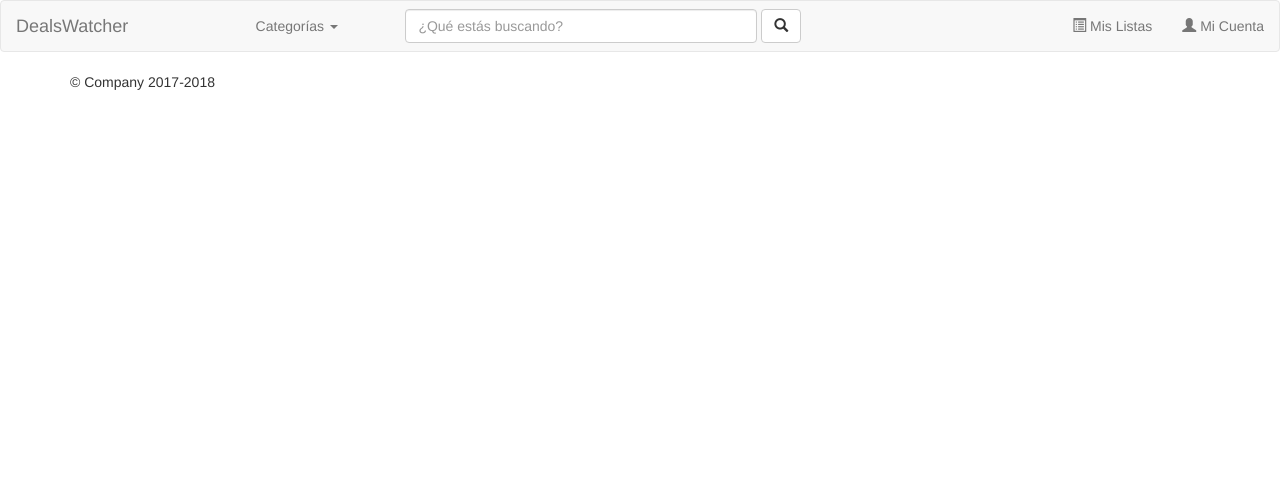
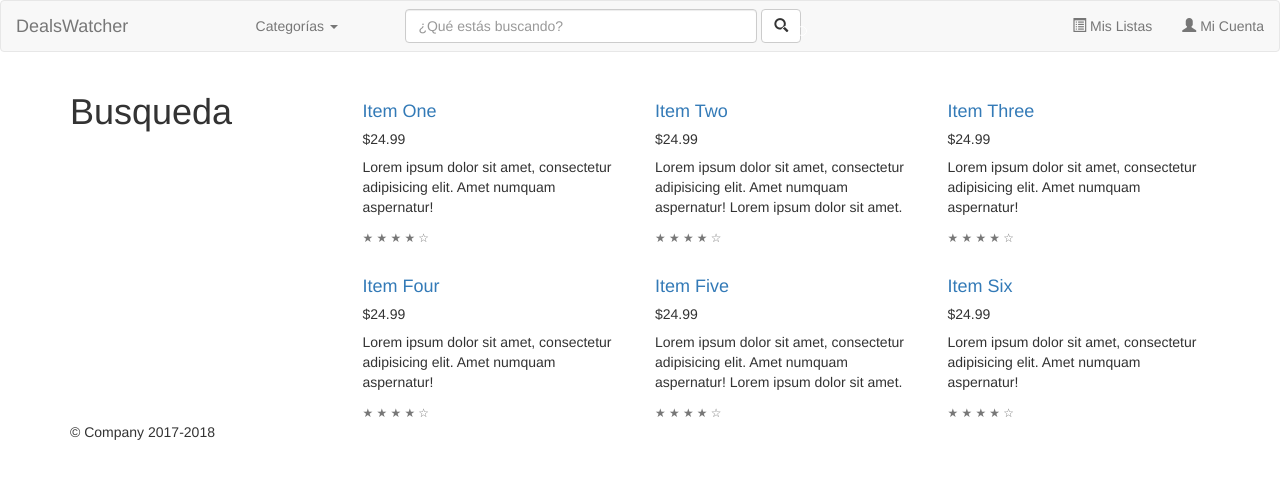
Before and after one commit to Hypnockz/Interfaces, a PHP site: page /Busqueda.php in a window 1280 px wide. Shown: the top 479 px of the page. Run offline with PHP 8.4, Linux system fonts and the light colour scheme.

Commit message:
Agregando productos de busqueda

```diff
--- a/Busqueda.php
+++ b/Busqueda.php
@@ -3,7 +3,7 @@
 
 <link href="//maxcdn.bootstrapcdn.com/bootstrap/3.3.0/css/bootstrap.min.css" rel="stylesheet" id="bootstrap-css">
 <script src="//maxcdn.bootstrapcdn.com/bootstrap/3.3.0/js/bootstrap.min.js"></script>
-<link rel="stylesheet" type="text/css" href="assets/css/Carousel.css">
+<link rel="stylesheet" type="text/css" href="assets/css/shop-homepage.css">
 
 
 
@@ -33,7 +33,145 @@
 
 
     </main>
+    <div class="container">
 
+      <div class="row">
+
+        <div class="col-lg-3">
+
+          <h1 class="my-4">Busqueda</h1>
+
+
+        </div>
+        <!-- /.col-lg-3 -->
+
+        <div class="col-lg-9">
+
+          <div id="carouselExampleIndicators" class="carousel slide my-4" data-ride="carousel">
+            <ol class="carousel-indicators">
+              <li data-target="#carouselExampleIndicators" data-slide-to="0" class="active"></li>
+              <li data-target="#carouselExampleIndicators" data-slide-to="1"></li>
+              <li data-target="#carouselExampleIndicators" data-slide-to="2"></li>
+            </ol>
+
+            <a class="carousel-control-prev" href="#carouselExampleIndicators" role="button" data-slide="prev">
+              <span class="carousel-control-prev-icon" aria-hidden="true"></span>
+              <span class="sr-only">Previous</span>
+            </a>
+            <a class="carousel-control-next" href="#carouselExampleIndicators" role="button" data-slide="next">
+              <span class="carousel-control-next-icon" aria-hidden="true"></span>
+              <span class="sr-only">Next</span>
+            </a>
+          </div>
+
+          <div class="row">
+
+            <div class="col-lg-4 col-md-6 mb-4">
+              <div class="card h-100">
+                <a href="#"><img class="card-img-top" src="" alt=""></a>
+                <div class="card-body">
+                  <h4 class="card-title">
+                    <a href="#">Item One</a>
+                  </h4>
+                  <h5>$24.99</h5>
+                  <p class="card-text">Lorem ipsum dolor sit amet, consectetur adipisicing elit. Amet numquam aspernatur!</p>
+                </div>
+                <div class="card-footer">
+                  <small class="text-muted">&#9733; &#9733; &#9733; &#9733; &#9734;</small>
+                </div>
+              </div>
+            </div>
+
+            <div class="col-lg-4 col-md-6 mb-4">
+              <div class="card h-100">
+                <a href="#"><img class="card-img-top" src="" alt=""></a>
+                <div class="card-body">
+                  <h4 class="card-title">
+                    <a href="#">Item Two</a>
+                  </h4>
+                  <h5>$24.99</h5>
+                  <p class="card-text">Lorem ipsum dolor sit amet, consectetur adipisicing elit. Amet numquam aspernatur! Lorem ipsum dolor sit amet.</p>
+                </div>
+                <div class="card-footer">
+                  <small class="text-muted">&#9733; &#9733; &#9733; &#9733; &#9734;</small>
+                </div>
+              </div>
+            </div>
+
+            <div class="col-lg-4 col-md-6 mb-4">
+              <div class="card h-100">
+                <a href="#"><img class="card-img-top" src="" alt=""></a>
+                <div class="card-body">
+                  <h4 class="card-title">
+                    <a href="#">Item Three</a>
+                  </h4>
+                  <h5>$24.99</h5>
+                  <p class="card-text">Lorem ipsum dolor sit amet, consectetur adipisicing elit. Amet numquam aspernatur!</p>
+                </div>
+                <div class="card-footer">
+                  <small class="text-muted">&#9733; &#9733; &#9733; &#9733; &#9734;</small>
+                </div>
+              </div>
+            </div>
+
+            <div class="col-lg-4 col-md-6 mb-4">
+              <div class="card h-100">
+                <a href="#"><img class="card-img-top" src="" alt=""></a>
+                <div class="card-body">
+                  <h4 class="card-title">
+                    <a href="#">Item Four</a>
+                  </h4>
+                  <h5>$24.99</h5>
+                  <p class="card-text">Lorem ipsum dolor sit amet, consectetur adipisicing elit. Amet numquam aspernatur!</p>
+                </div>
+                <div class="card-footer">
+                  <small class="text-muted">&#9733; &#9733; &#9733; &#9733; &#9734;</small>
+                </div>
+              </div>
+            </div>
+
+            <div class="col-lg-4 col-md-6 mb-4">
+              <div class="card h-100">
+                <a href="#"><img class="card-img-top" src="" alt=""></a>
+                <div class="card-body">
+                  <h4 class="card-title">
+                    <a href="#">Item Five</a>
+                  </h4>
+                  <h5>$24.99</h5>
+                  <p class="card-text">Lorem ipsum dolor sit amet, consectetur adipisicing elit. Amet numquam aspernatur! Lorem ipsum dolor sit amet.</p>
+                </div>
+                <div class="card-footer">
+                  <small class="text-muted">&#9733; &#9733; &#9733; &#9733; &#9734;</small>
+                </div>
+              </div>
+            </div>
+
+            <div class="col-lg-4 col-md-6 mb-4">
+              <div class="card h-100">
+                <a href="#"><img class="card-img-top" src="" alt=""></a>
+                <div class="card-body">
+                  <h4 class="card-title">
+                    <a href="#">Item Six</a>
+                  </h4>
+                  <h5>$24.99</h5>
+                  <p class="card-text">Lorem ipsum dolor sit amet, consectetur adipisicing elit. Amet numquam aspernatur!</p>
+                </div>
+                <div class="card-footer">
+                  <small class="text-muted">&#9733; &#9733; &#9733; &#9733; &#9734;</small>
+                </div>
+              </div>
+            </div>
+
+          </div>
+          <!-- /.row -->
+
+        </div>
+        <!-- /.col-lg-9 -->
+
+      </div>
+      <!-- /.row -->
+
+    </div>
     <footer class="container">
       <p>&copy; Company 2017-2018</p>
     </footer>
--- /dev/null
+++ b/assets/css/shop-homepage.css
@@ -0,0 +1,15 @@
+/*!
+ * Start Bootstrap - Shop Homepage (https://startbootstrap.com/template-overviews/shop-homepage)
+ * Copyright 2013-2017 Start Bootstrap
+ * Licensed under MIT (https://github.com/BlackrockDigital/startbootstrap-shop-homepage/blob/master/LICENSE)
+ */
+
+body {
+  padding-top: 54px;
+}
+
+@media (min-width: 992px) {
+  body {
+    padding-top: 56px;
+  }
+}
```
Also changed, not shown: gulpfile.js (added, +41 -0 lines).
